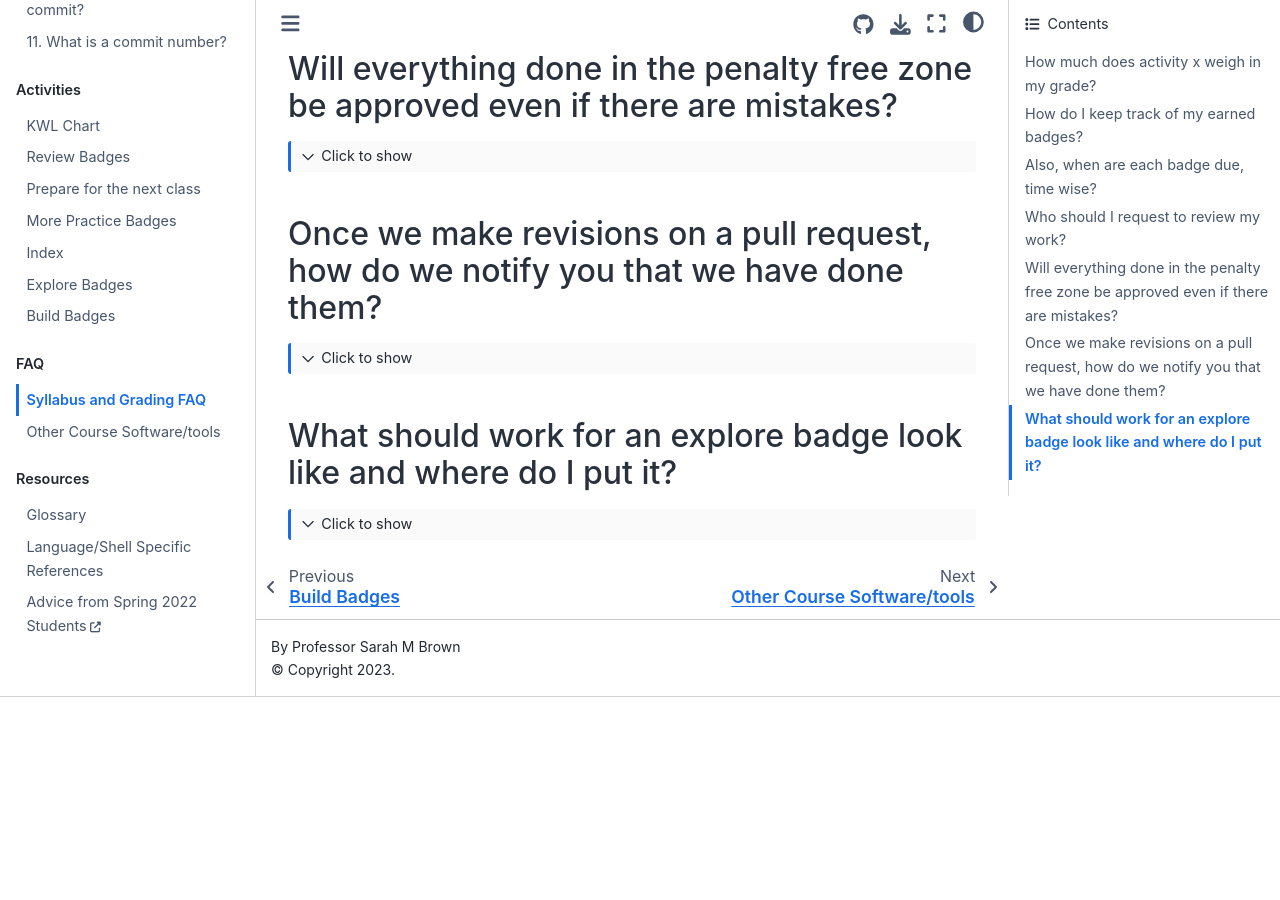
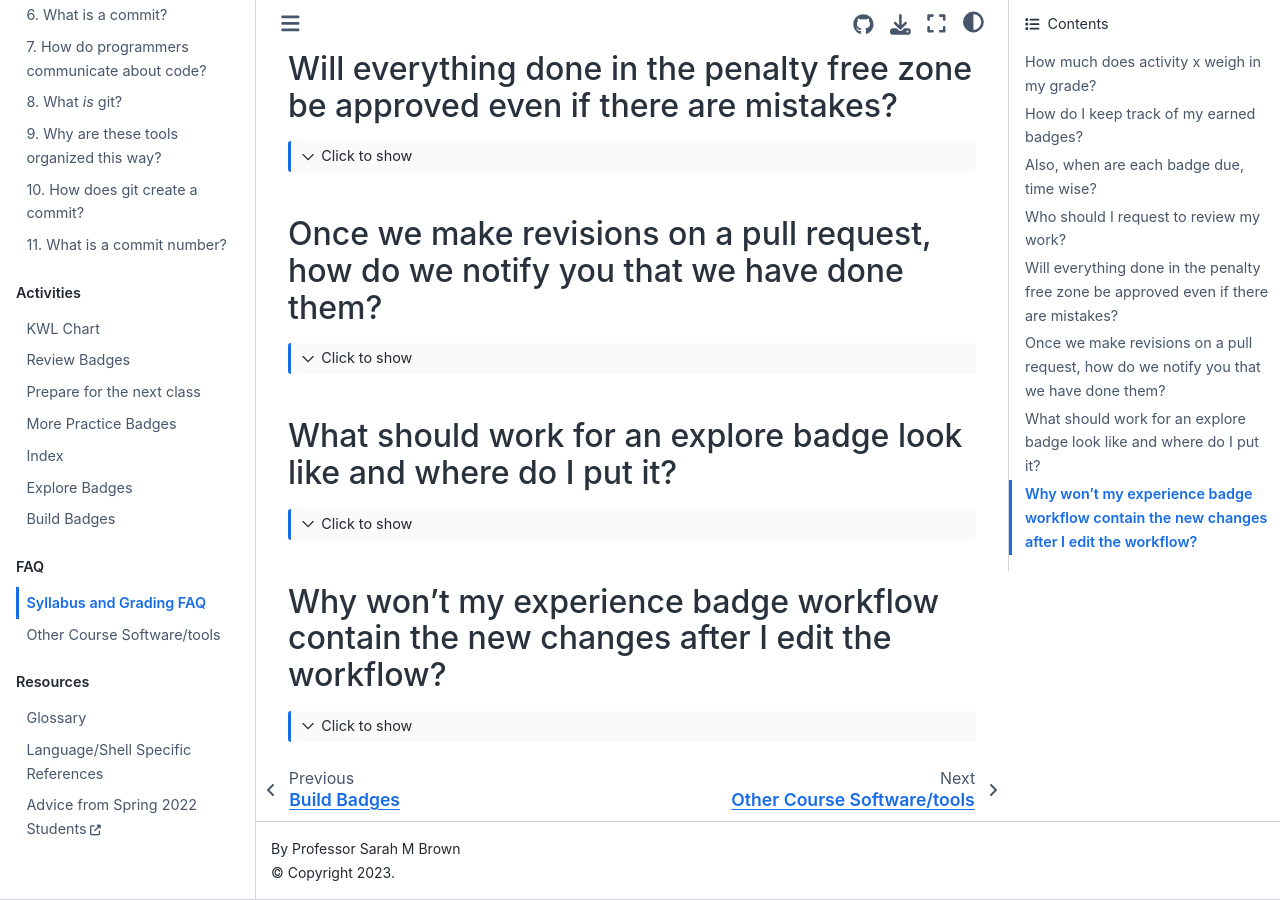
Before and after one commit to introcompsys/fall2023, a Jupyter Book: the page built from faq/syllabus.md, in a window 1280 px wide and 900 px high, scrolled down 699 px. Built offline with Jupyter Book 1.0.4 settings and Sphinx 7.4.7 and the Sphinx Book theme 1.1.4, drawn with Linux system fonts in a browser that asks for light colours; pages that are not in the unit, such as notebooks, are missing from menus; before the commit the page ends 1396 px from its top, so only the background shows below that; some of the changed lines change nothing that is shown.

Commit message:
Update faq/syllabus.md

````diff
--- a/faq/syllabus.md
+++ b/faq/syllabus.md
@@ -65,3 +65,18 @@ excerpts or screenshots embedded in it.
 
 They should be markdown files in your KWL repo.  I recommend myst markdown.
 ```
+
+## Why won't my experience badge workflow contain the new changes after I edit the workflow?
+```{toggle}
+If you find that a workflow you may have made changes to are not properly reflecting your workflow changes is because you may not be running the workflow correctly.
+
+To correctly execute an action in GitHub you should:
+
+1. Make sure you are in the actions tab in your repository
+2. On the left side of the screen the specific workflows should be available to select.
+3. Select the desired workflow.
+4. At the top of the workflow runs there should be an option to run the workflow.
+5. Select Run Workflow to run the most recent and up to date workflow.
+
+This should help correct the workflow if it was causing issues.
+```
````
